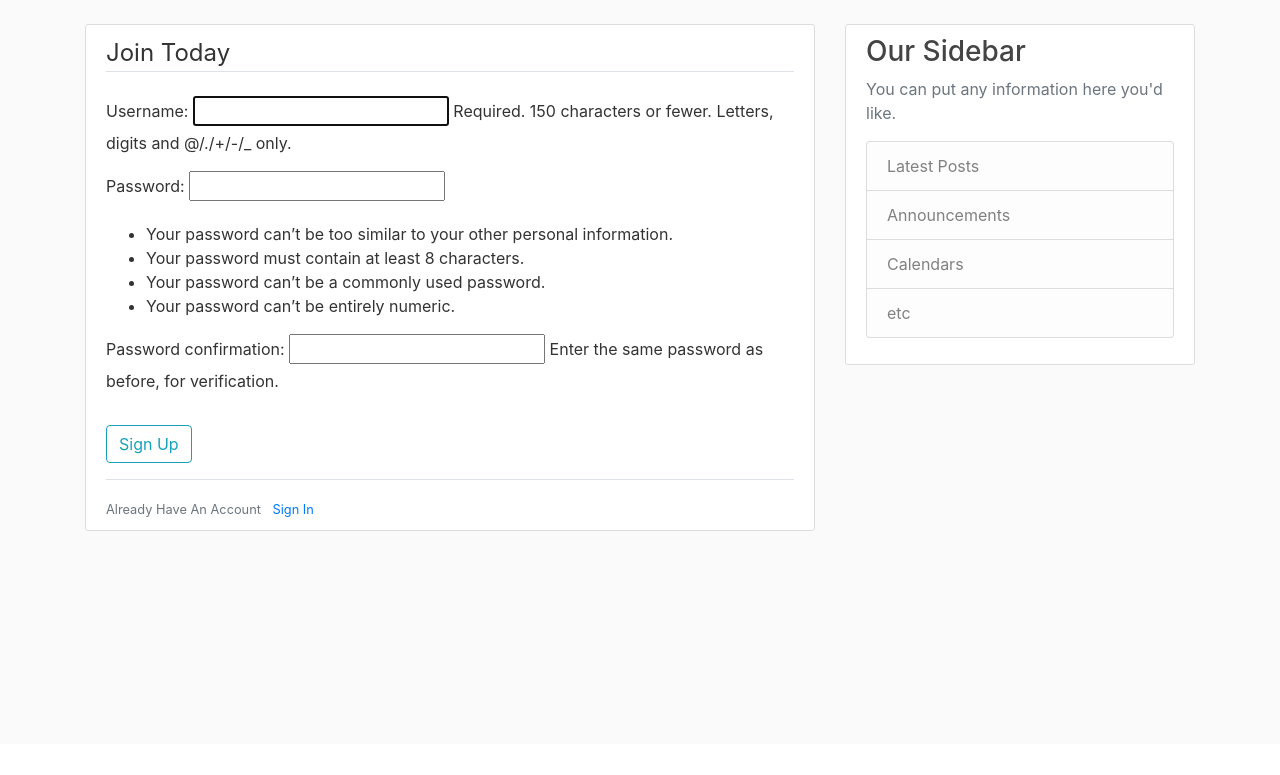
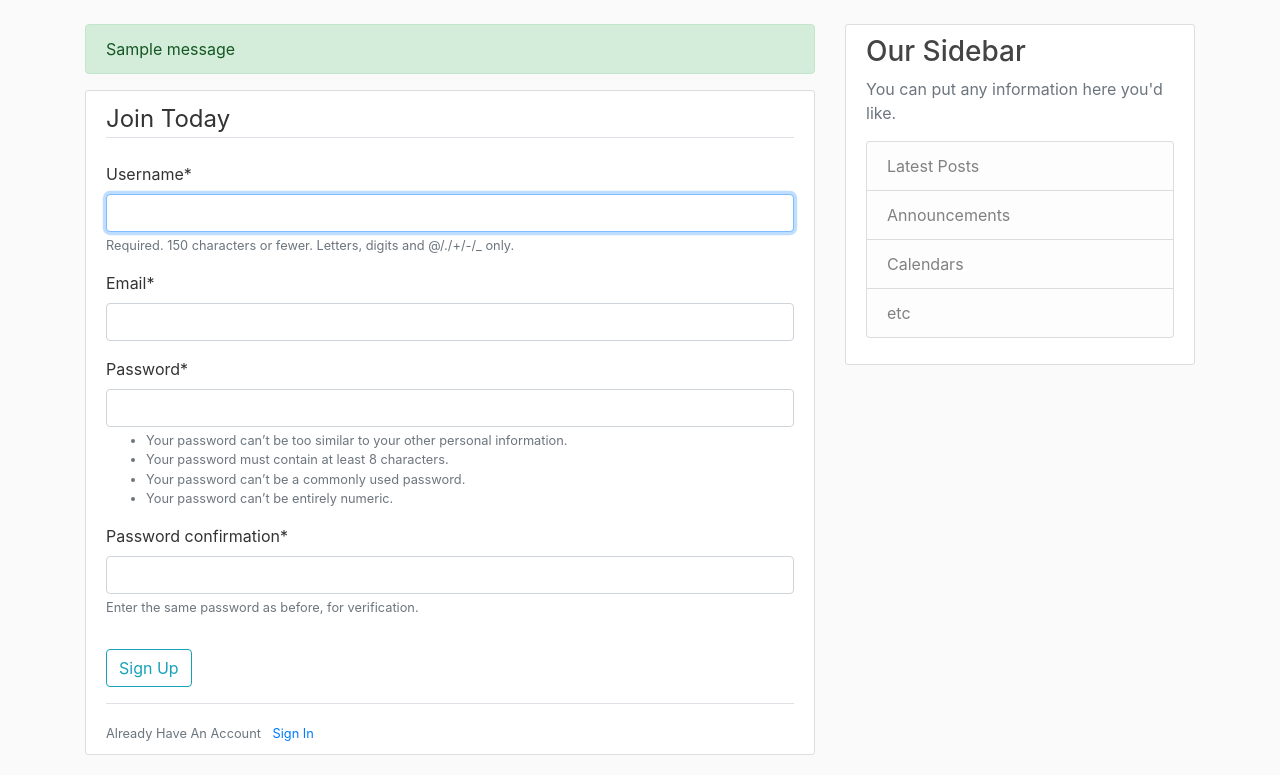
Before and after one commit to kelvin416/blog_app, a Django app: page /register/ in a window 1280 px wide. Shown: the part 56-831 px from the top of the page. Before the commit the page ends 587 px from the top, so only its background shows below. Run offline with Django 4.2, Linux system fonts and the light colour scheme; one stand-in notice (Sample message) is shown; some libraries are stand-ins or nearby versions.

Commit message:
creating user registration page with email

```diff
--- a/BlogHome/templates/BlogHome/base.html
+++ b/BlogHome/templates/BlogHome/base.html
@@ -46,6 +46,13 @@
         <main role="main" class="container">
             <div class="row">
               <div class="col-md-8">
+                {% if messages %}
+                  {% for message in messages %}
+                    <div class="alert alert-{{ message.tags }}">
+                      {{ message }}
+                    </div>
+                  {% endfor %}
+                {% endif %}
                 {% block content %}{% endblock %}
               </div>
               <div class="col-md-4">
--- /dev/null
+++ b/users/forms.py
@@ -0,0 +1,11 @@
+import email
+from django import forms
+from django.contrib.auth.models import User
+from django.contrib.auth.forms import UserCreationForm
+
+class UserRegisterForm(UserCreationForm):
+    email = forms.EmailField()
+
+    class Meta:
+        model = User
+        fields = ['username', 'email', 'password1', 'password2']
--- a/users/templates/users/register.html
+++ b/users/templates/users/register.html
@@ -1,11 +1,12 @@
 {% extends "BlogHome/base.html" %}
+{% load crispy_forms_tags %}
 {% block content %}
     <div class="content-section">
         <form action="" method="POST">
             {% csrf_token %}
             <fieldset class="form-group">
                 <legend class="border-bottom mb-4">Join Today</legend>
-                {{ form.as_p }}
+                {{ form|crispy }}
             </fieldset>
             <div class="form-group">
                 <button class="btn btn-outline-info" type="submit">Sign Up</button>
--- a/users/views.py
+++ b/users/views.py
@@ -1,8 +1,17 @@
-from django.shortcuts import render
-from django.contrib.auth.forms import UserCreationForm
+from django.shortcuts import render, redirect
+from django.contrib import messages
+from .forms import UserRegisterForm
 
 def register(request):
-    form = UserCreationForm()
+    if request.method == "POST":
+        form = UserRegisterForm(request.POST)
+        if form.is_valid():
+            form.save()
+            username = form.cleaned_data.get('username')
+            messages.success(request, f'Account created for {username}!')
+            return redirect('blog-home')
+    else:
+        form = UserRegisterForm()
     context = {
         'form': form
     }
```
Also changed, not shown: blog/settings.py (+6 -1 lines), db.sqlite3.
